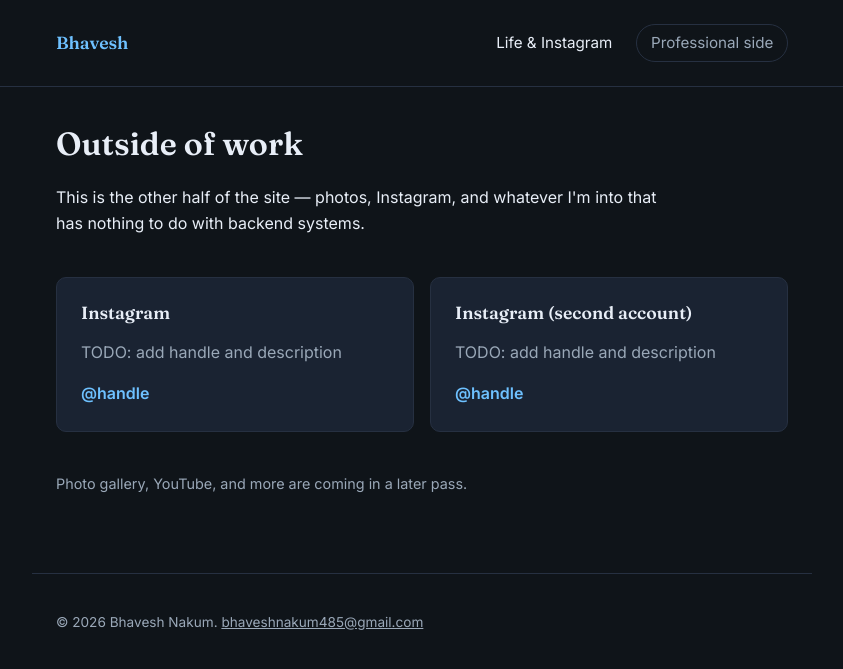
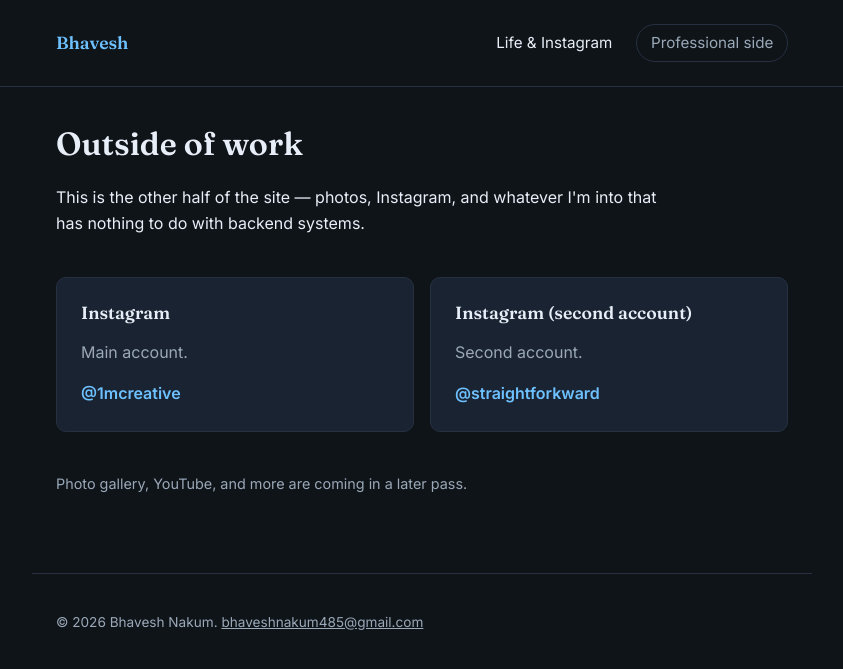
Before and after one commit to 1mcreative/personal-site, a Jekyll site: the page built from life/index.md, in a window 1280 px wide. Shown: the top 669 px of the page, without its empty margins (218-1061 px from the left). Built offline with Jekyll 4.4.1, drawn with Linux system fonts in a browser that asks for light colours.

Commit message:
Add real Instagram links to the life page
Replace the TODO placeholders with the two actual accounts.

```diff
--- a/life/index.md
+++ b/life/index.md
@@ -13,13 +13,13 @@ permalink: /life/
 <div class="social-grid">
   <div class="social-card">
     <h2>Instagram</h2>
-    <p>TODO: add handle and description</p>
-    <a class="handle" href="#">@handle</a>
+    <p>Main account.</p>
+    <a class="handle" href="https://www.instagram.com/1mcreative" rel="me noopener" target="_blank">@1mcreative</a>
   </div>
   <div class="social-card">
     <h2>Instagram (second account)</h2>
-    <p>TODO: add handle and description</p>
-    <a class="handle" href="#">@handle</a>
+    <p>Second account.</p>
+    <a class="handle" href="https://www.instagram.com/straightforkward" rel="me noopener" target="_blank">@straightforkward</a>
   </div>
 </div>
 
```
